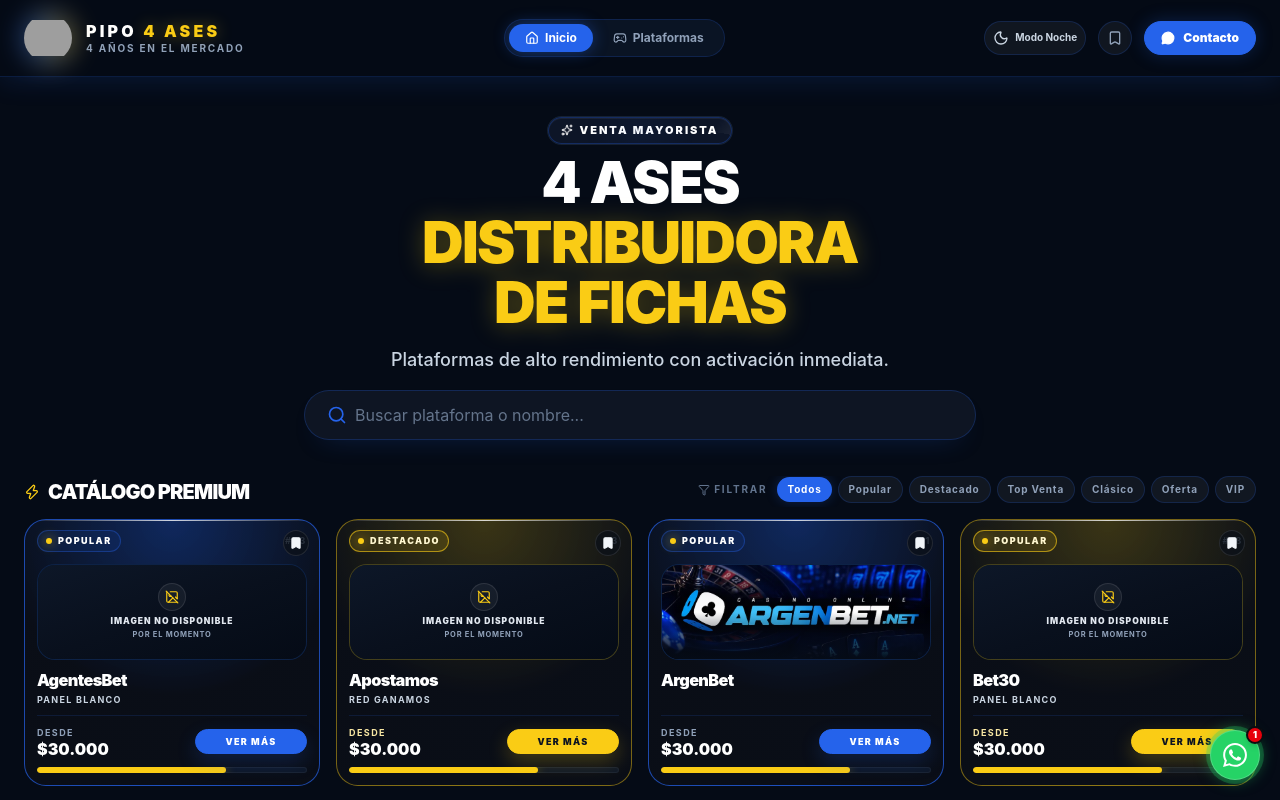
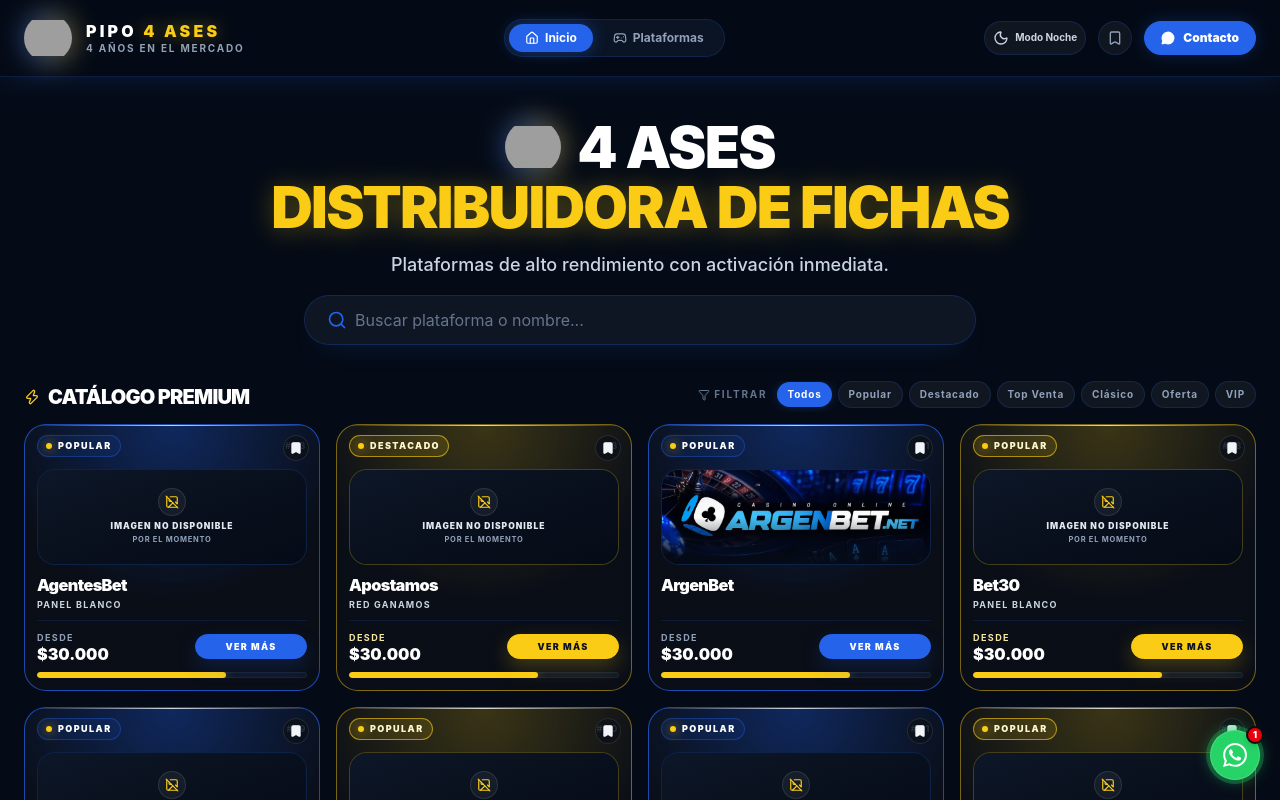
Before and after one commit to noahdmt/pipo4ases, a React (Vite) app: page / in a window 1280 px wide. Shown: the top 800 px of the page. Built offline with nearby package versions, Linux system fonts and the light colour scheme; grey boxes are pictures that could not be loaded.

Commit message:
agrego icono al lado de 4 ases titulo principal

```diff
--- a/src/components/Hero.jsx
+++ b/src/components/Hero.jsx
@@ -1,21 +1,21 @@
-import { Sparkles, Search, X } from 'lucide-react';
+import logoPipo from '../assets/pipo4ases.webp';
+import { Search, X } from 'lucide-react';
 
 export default function Hero({ busqueda, setBusqueda, modoDescanso }) {
   return (
     <div className="mx-auto mb-3 flex max-w-4xl flex-col items-center px-1 py-3 text-center sm:mb-5 sm:py-4">
-      <span
-        className={`hero-badge mb-2 inline-flex items-center gap-1.5 rounded-full border px-3 py-1 text-[8.5px] font-black uppercase tracking-[0.18em] sm:text-[11px] ${
-          modoDescanso
-            ? 'border-[#FACC15]/35 bg-[#FACC15]/10 text-[#FACC15]'
-            : 'border-[#2563EB]/30 bg-[#0f172a]/90 text-[#ffffff]'
-        }`}
-      >
-        <Sparkles className="h-3 w-3" />
-        VENTA MAYORISTA
-      </span>
-
-      <h1 className="hero-title mb-3 w-full max-w-2xl text-[clamp(1.8rem,5.5vw,3.6rem)] font-black uppercase leading-[1.05] tracking-[-0.03em] text-white">
-        <span className="block text-white">4 ASES</span>
+      <h1 className="hero-title mb-3 flex w-full max-w-3xl flex-col items-center justify-center text-[clamp(1.8rem,5.5vw,3.6rem)] font-black uppercase leading-[1.05] tracking-[-0.03em] text-white">
+        <span className="inline-flex items-center justify-center gap-2.5 sm:gap-4 text-white">
+          <div className="group relative shrink-0">
+            <div className="absolute -inset-1 rounded-full bg-linear-to-r from-[#2563EB] to-[#FACC15] opacity-40 blur-md transition duration-300 group-hover:opacity-80"></div>
+            <img
+              src={logoPipo}
+              alt="Logo Pipo 4 Ases"
+              className="relative h-10 w-10 rounded-full object-contain sm:h-14 sm:w-14"
+            />
+          </div>
+          <span>4 ASES</span>
+        </span>
         <span className="block text-[#FACC15] drop-shadow-[0_2px_12px_rgba(250,204,21,0.3)]">
           DISTRIBUIDORA DE FICHAS
         </span>
```
